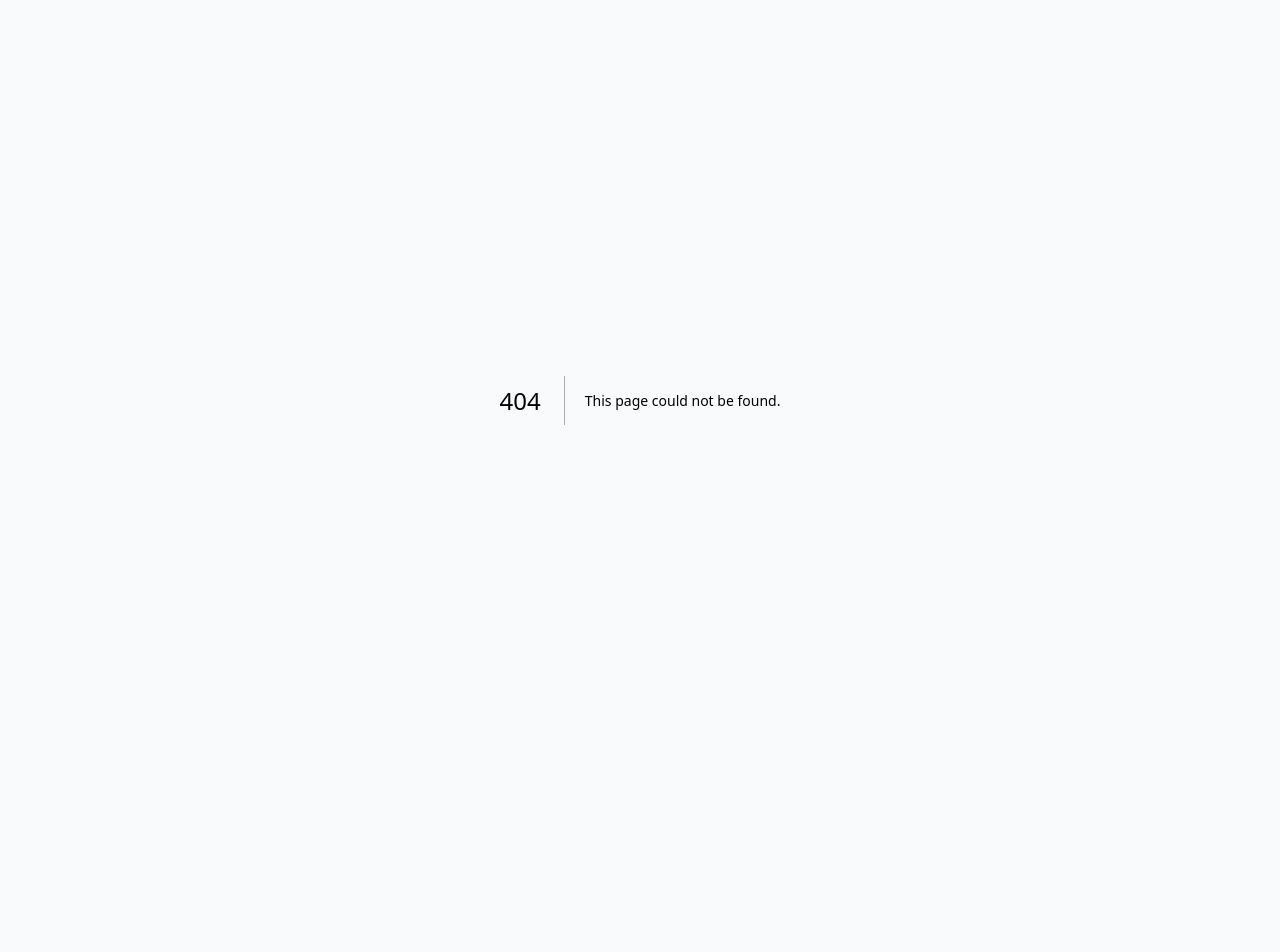
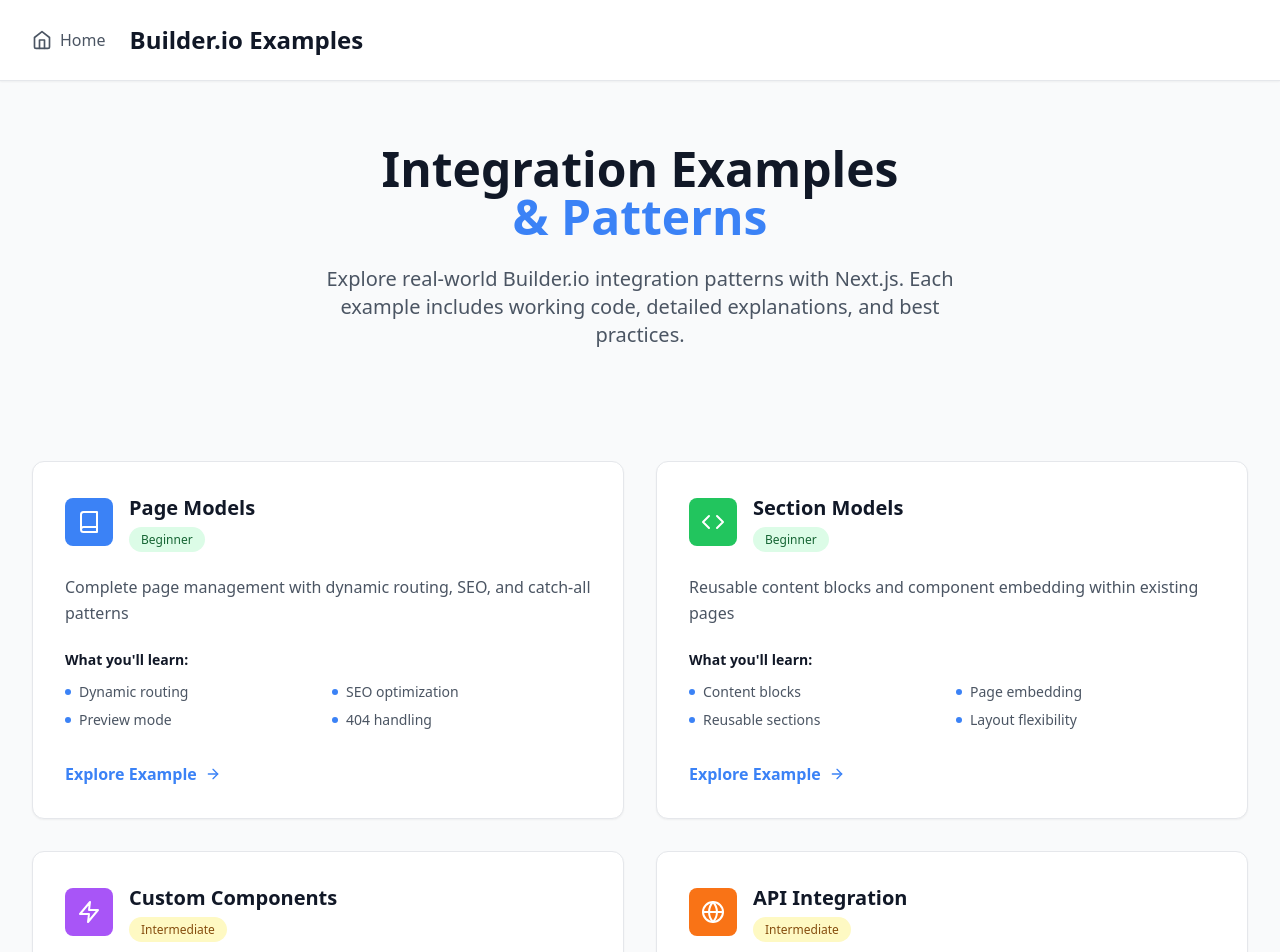
Before and after one commit to thadojus/cms-tools-tutorials, a Next.js app: page /examples in a window 1280 px wide. Before the commit this address had no page. Shown: the top 952 px of the page. Before the commit the page ends 800 px from the top, so only its background shows below. Built offline with nearby package versions, Linux system fonts and the light colour scheme.

Commit message:
Bash
cgen-787191b7ff0642d3992528f509962e86

```diff
--- /dev/null
+++ b/app/examples/page.tsx
@@ -0,0 +1,198 @@
+import Link from 'next/link'
+import { ArrowRight, Book, Code, Zap, Globe, Shield, Users, Home } from 'lucide-react'
+
+/**
+ * Examples Index Page
+ *
+ * Central hub for all Builder.io integration examples and patterns.
+ * Provides organized access to different integration scenarios with
+ * detailed descriptions and live demonstrations.
+ */
+export default function ExamplesPage() {
+  const examples = [
+    {
+      title: 'Page Models',
+      description: 'Complete page management with dynamic routing, SEO, and catch-all patterns',
+      icon: Book,
+      href: '/examples/page-models',
+      features: ['Dynamic routing', 'SEO optimization', 'Preview mode', '404 handling'],
+      difficulty: 'Beginner',
+      color: 'bg-blue-500'
+    },
+    {
+      title: 'Section Models',
+      description: 'Reusable content blocks and component embedding within existing pages',
+      icon: Code,
+      href: '/examples/section-models',
+      features: ['Content blocks', 'Page embedding', 'Reusable sections', 'Layout flexibility'],
+      difficulty: 'Beginner',
+      color: 'bg-green-500'
+    },
+    {
+      title: 'Custom Components',
+      description: 'Register React components, handle props, and create interactive elements',
+      icon: Zap,
+      href: '/examples/custom-components',
+      features: ['Component registration', 'Props handling', 'Interactive elements', 'Visual editor'],
+      difficulty: 'Intermediate',
+      color: 'bg-purple-500'
+    },
+    {
+      title: 'API Integration',
+      description: 'Fetch external data, integrate with third-party APIs, and display dynamic content',
+      icon: Globe,
+      href: '/examples/api-integration',
+      features: ['External APIs', 'Data fetching', 'Dynamic content', 'Error handling'],
+      difficulty: 'Intermediate',
+      color: 'bg-orange-500'
+    },
+    {
+      title: 'Authentication & Personalization',
+      description: 'Show/hide content based on user status, roles, and personalization',
+      icon: Shield,
+      href: '/examples/authentication',
+      features: ['User authentication', 'Role-based access', 'Personalization', 'Conditional content'],
+      difficulty: 'Advanced',
+      color: 'bg-red-500'
+    },
+    {
+      title: 'Performance & Caching',
+      description: 'ISR, SSG, SSR strategies, cache invalidation, and optimization techniques',
+      icon: Users,
+      href: '/examples/performance',
+      features: ['ISR/SSG/SSR', 'Cache invalidation', 'Webhooks', 'Performance optimization'],
+      difficulty: 'Advanced',
+      color: 'bg-teal-500'
+    }
+  ];
+
+  const getDifficultyColor = (difficulty: string) => {
+    switch (difficulty) {
+      case 'Beginner': return 'bg-green-100 text-green-800';
+      case 'Intermediate': return 'bg-yellow-100 text-yellow-800';
+      case 'Advanced': return 'bg-red-100 text-red-800';
+      default: return 'bg-gray-100 text-gray-800';
+    }
+  };
+
+  return (
+    <div className="min-h-screen bg-gray-50">
+      {/* Header */}
+      <header className="bg-white shadow-sm border-b">
+        <div className="max-w-7xl mx-auto px-4 sm:px-6 lg:px-8">
+          <div className="flex items-center justify-between py-6">
+            <div className="flex items-center">
+              <Link href="/" className="flex items-center text-gray-600 hover:text-builder-primary mr-6">
+                <Home className="w-5 h-5 mr-2" />
+                Home
+              </Link>
+              <h1 className="text-2xl font-bold text-gray-900">Builder.io Examples</h1>
+            </div>
+          </div>
+        </div>
+      </header>
+
+      {/* Hero Section */}
+      <section className="py-16 px-4 sm:px-6 lg:px-8">
+        <div className="max-w-4xl mx-auto text-center">
+          <h1 className="text-4xl md:text-5xl font-bold text-gray-900 mb-6">
+            Integration Examples
+            <span className="text-builder-primary block">& Patterns</span>
+          </h1>
+
+          <p className="text-xl text-gray-600 mb-12 max-w-2xl mx-auto">
+            Explore real-world Builder.io integration patterns with Next.js. Each example includes
+            working code, detailed explanations, and best practices.
+          </p>
+        </div>
+      </section>
+
+      {/* Examples Grid */}
+      <section className="pb-20">
+        <div className="max-w-7xl mx-auto px-4 sm:px-6 lg:px-8">
+          <div className="grid grid-cols-1 lg:grid-cols-2 gap-8">
+            {examples.map((example) => {
+              const IconComponent = example.icon;
+
+              return (
+                <div key={example.href} className="bg-white rounded-xl shadow-sm border border-gray-200 p-8 hover:shadow-md transition-shadow group">
+                  {/* Header */}
+                  <div className="flex items-start justify-between mb-6">
+                    <div className="flex items-center">
+                      <div className={`w-12 h-12 ${example.color} rounded-lg flex items-center justify-center mr-4 group-hover:scale-110 transition-transform`}>
+                        <IconComponent className="w-6 h-6 text-white" />
+                      </div>
+                      <div>
+                        <h3 className="text-xl font-semibold text-gray-900 mb-1">
+                          {example.title}
+                        </h3>
+                        <span className={`text-xs px-3 py-1 rounded-full font-medium ${getDifficultyColor(example.difficulty)}`}>
+                          {example.difficulty}
+                        </span>
+                      </div>
+                    </div>
+                  </div>
+
+                  {/* Description */}
+                  <p className="text-gray-600 mb-6 leading-relaxed">
+                    {example.description}
+                  </p>
+
+                  {/* Features */}
+                  <div className="mb-8">
+                    <h4 className="text-sm font-semibold text-gray-900 mb-3">What you'll learn:</h4>
+                    <div className="grid grid-cols-2 gap-2">
+                      {example.features.map((feature, index) => (
+                        <div key={index} className="flex items-center text-sm text-gray-600">
+                          <div className="w-1.5 h-1.5 bg-builder-primary rounded-full mr-2"></div>
+                          {feature}
+                        </div>
+                      ))}
+                    </div>
+                  </div>
+
+                  {/* CTA */}
+                  <Link
+                    href={example.href}
+                    className="inline-flex items-center text-builder-primary font-semibold hover:text-builder-secondary transition-colors group"
+                  >
+                    Explore Example
+                    <ArrowRight className="ml-2 w-4 h-4 group-hover:translate-x-1 transition-transform" />
+                  </Link>
+                </div>
+              );
+            })}
+          </div>
+
+          {/* Additional Resources */}
+          <div className="mt-16 bg-gradient-to-r from-builder-primary to-builder-secondary rounded-xl p-8 text-white text-center">
+            <h2 className="text-2xl font-bold mb-4">Need More Help?</h2>
+            <p className="text-lg mb-6 opacity-90">
+              Check out these additional resources to master Builder.io integration
+            </p>
+
+            <div className="flex flex-col sm:flex-row gap-4 justify-center">
+              <a
+                href="https://builder.io/c/docs"
+                target="_blank"
+                rel="noopener noreferrer"
+                className="inline-flex items-center px-6 py-3 bg-white text-builder-primary rounded-lg font-semibold hover:bg-gray-100 transition-colors"
+              >
+                Official Documentation
+                <ArrowRight className="ml-2 w-4 h-4" />
+              </a>
+
+              <Link
+                href="/documentation"
+                className="inline-flex items-center px-6 py-3 border-2 border-white text-white rounded-lg font-semibold hover:bg-white hover:text-builder-primary transition-colors"
+              >
+                Setup Guide
+                <ArrowRight className="ml-2 w-4 h-4" />
+              </Link>
+            </div>
+          </div>
+        </div>
+      </section>
+    </div>
+  );
+}
```
